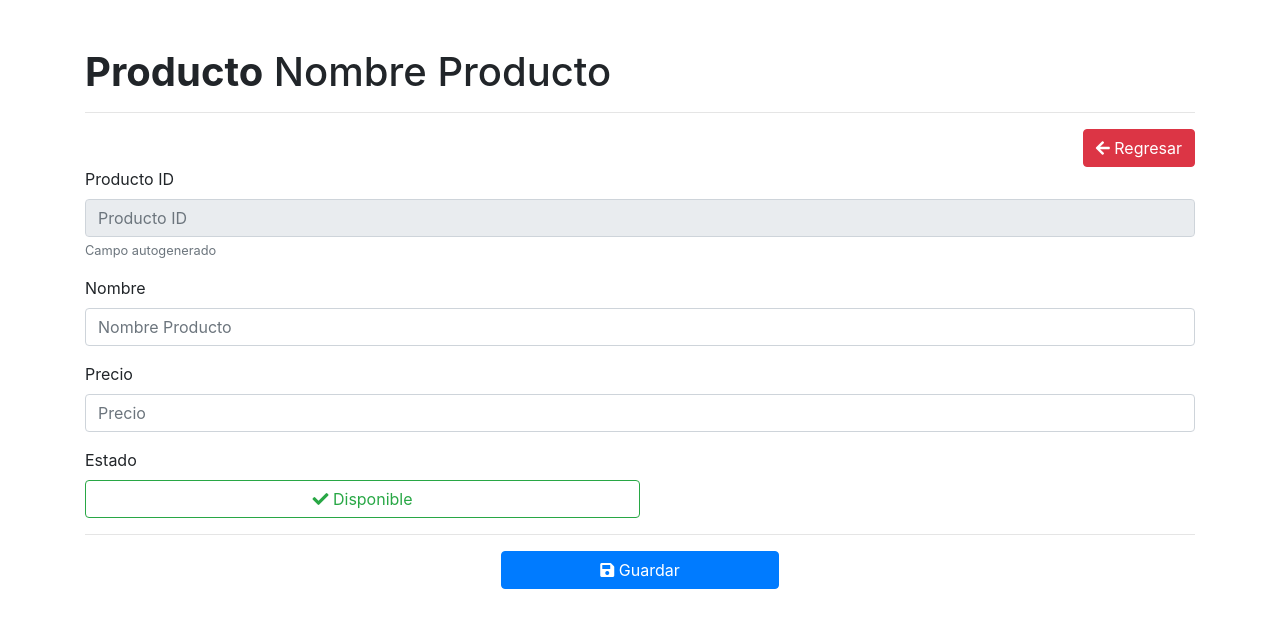
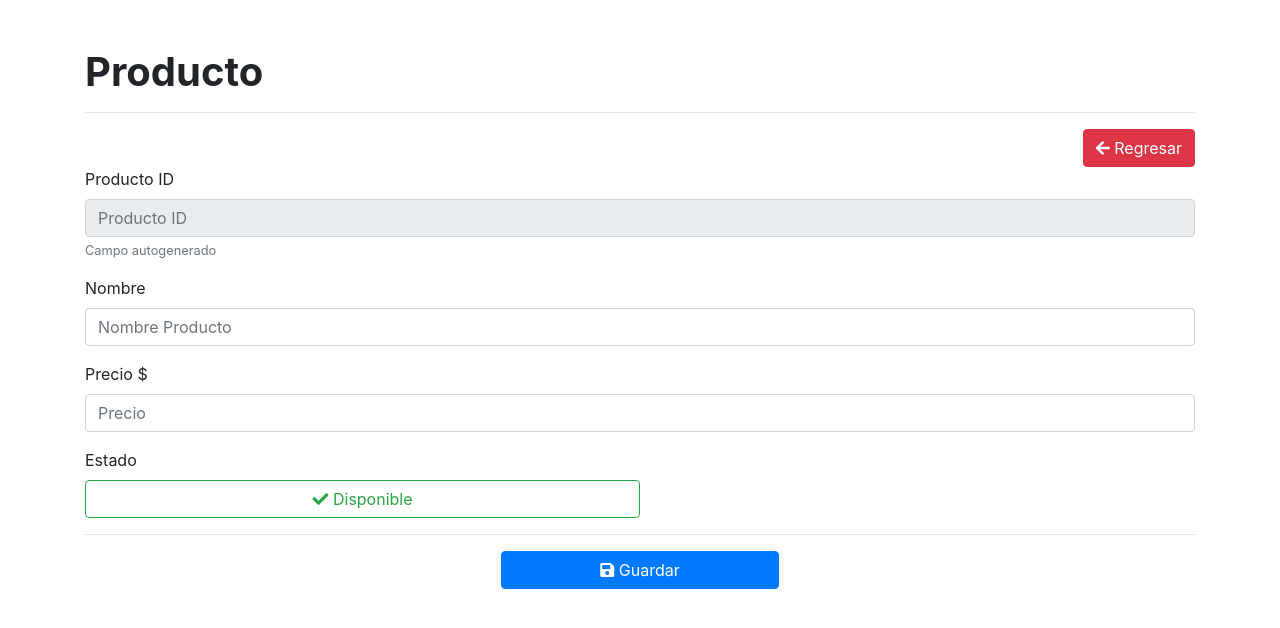
Before and after one commit to WalterGaldamezWeb/Angular-Firebase-CRUD, an Angular app: page /producto/1 in a window 1280 px wide. Shown: the top 628 px of the page. Built offline with nearby package versions, Linux system fonts and the light colour scheme; no server answers.

Commit message:
combios en las vistas

```diff
--- a/src/app/componentes/producto/producto.component.html
+++ b/src/app/componentes/producto/producto.component.html
@@ -1,4 +1,4 @@
-<h1><strong>Producto</strong> Nombre Producto</h1>
+<h1><strong>Producto</strong> {{ producto.nombre }}</h1>
 <hr>
 <div class="row">
   <div class="col text-right">
@@ -17,7 +17,7 @@
     <input [(ngModel)]="producto.nombre" type="text" name="nombre" class="form-control" placeholder="Nombre Producto" required>
   </div>
   <div class="form-group">
-    <label>Precio</label>
+    <label>Precio $</label>
     <input [(ngModel)]="producto.precio" type="text" name="precio" class="form-control" placeholder="Precio">
   </div>
   <div class="form-group">
--- a/src/app/componentes/productos/productos.component.html
+++ b/src/app/componentes/productos/productos.component.html
@@ -18,7 +18,7 @@
     <tr *ngFor="let producto of productos; let i = index">
       <th scope="row">{{ i + 1 }}</th>
       <td>{{ producto.nombre }}</td>
-      <td>{{ producto.precio }}</td>
+      <td>$ {{ producto.precio }}</td>
       <td>
         <span *ngIf="producto.disponible" class="badge badge-pill badge-success">Disponible</span>
         <span *ngIf="!producto.disponible" class="badge badge-pill badge-danger">Agotado</span>
```
